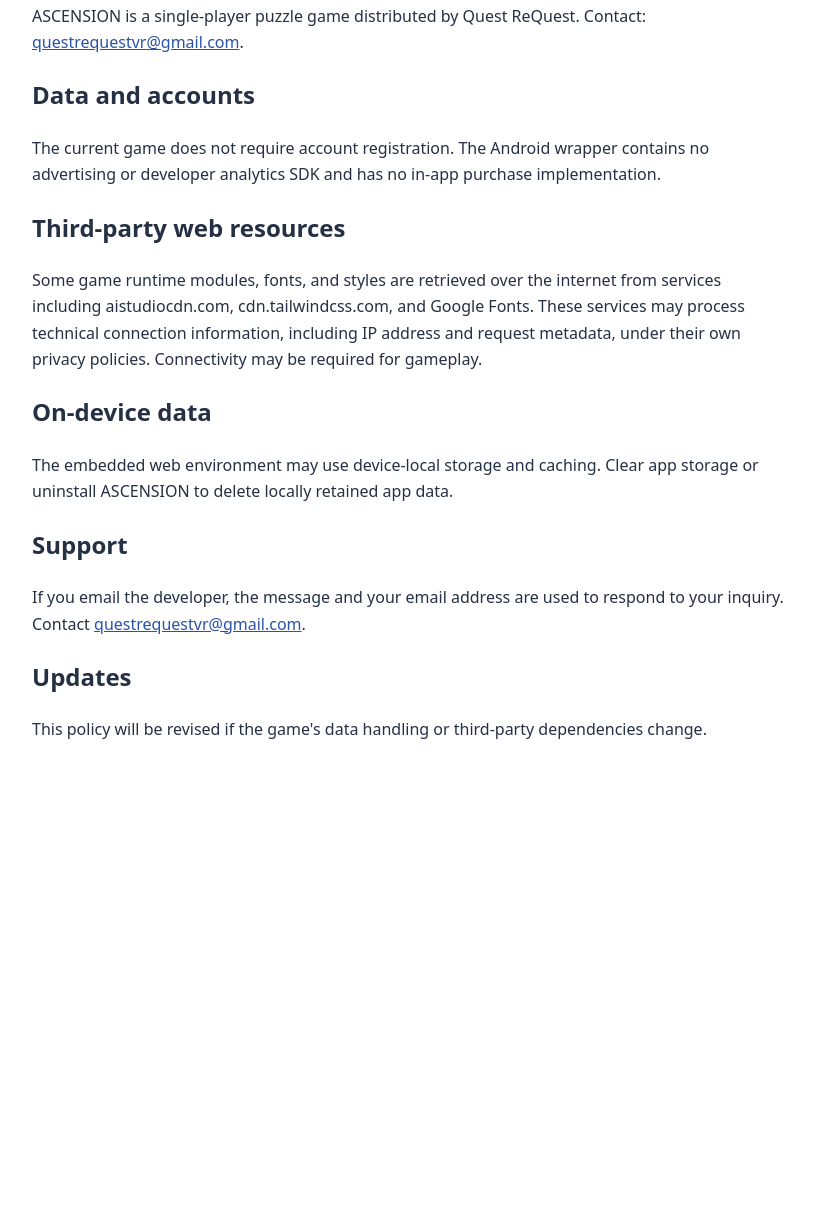
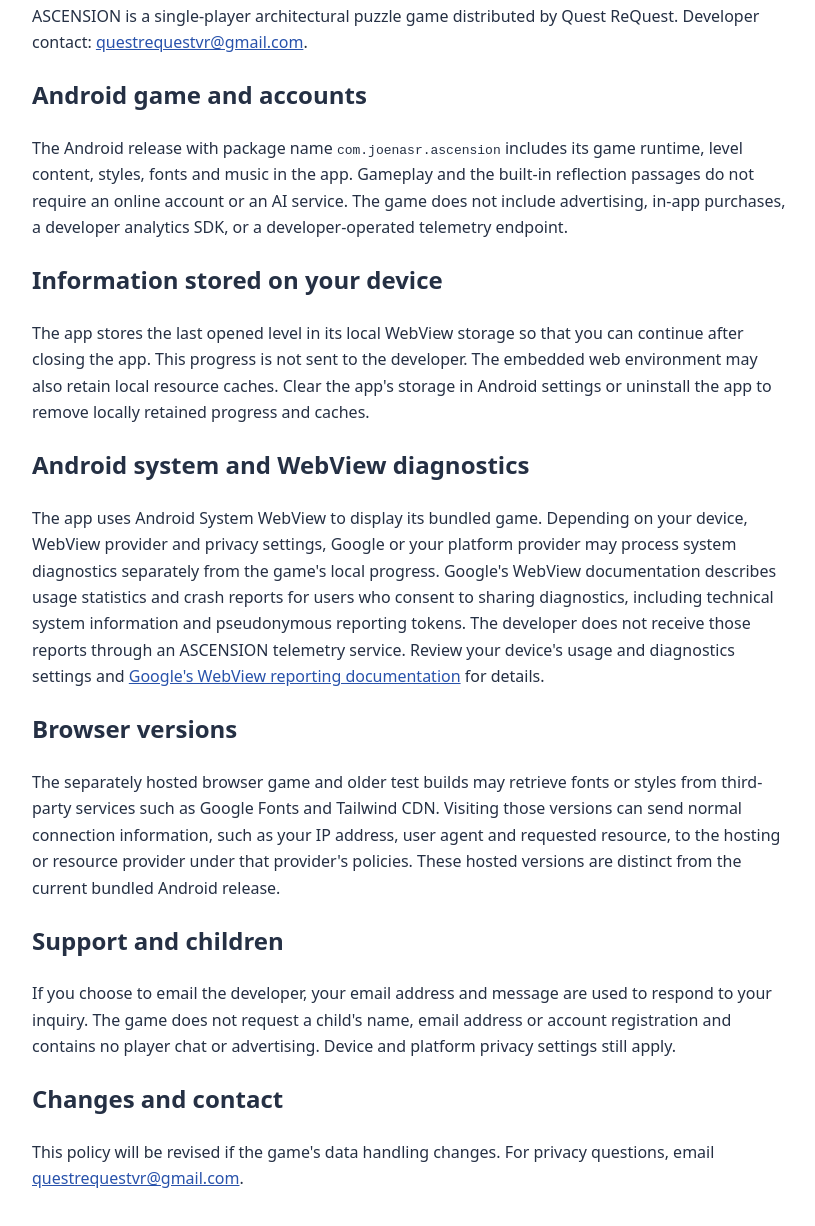
Before and after one commit to Joenasriani/ascension-opt, a plain HTML site: page privacy.html in a window 1280 px wide. Shown: the part 162-1388 px from the top of the page, without its empty margins (228-1043 px from the left). Before the commit the page ends 953 px from the top, so only its background shows below. Drawn offline with Linux system fonts and the light colour scheme.

Commit message:
Clarify bundled ASCENSION Android privacy, local progress and WebView diagnostics

```diff
--- a/privacy.html
+++ b/privacy.html
@@ -1,3 +1,22 @@
 <!doctype html>
-<html lang="en"><head><meta charset="utf-8"><meta name="viewport" content="width=device-width,initial-scale=1"><title>ASCENSION – Privacy Policy</title><style>body{font-family:system-ui,sans-serif;line-height:1.65;max-width:760px;margin:48px auto;padding:0 20px;color:#253044}a{color:#2852ab}</style></head>
-<body><h1>ASCENSION – Privacy Policy</h1><p>Effective: November 22, 2026</p><p>ASCENSION is a single-player puzzle game distributed by Quest ReQuest. Contact: <a href="mailto:questrequestvr@gmail.com">questrequestvr@gmail.com</a>.</p><h2>Data and accounts</h2><p>The current game does not require account registration. The Android wrapper contains no advertising or developer analytics SDK and has no in-app purchase implementation.</p><h2>Third-party web resources</h2><p>Some game runtime modules, fonts, and styles are retrieved over the internet from services including aistudiocdn.com, cdn.tailwindcss.com, and Google Fonts. These services may process technical connection information, including IP address and request metadata, under their own privacy policies. Connectivity may be required for gameplay.</p><h2>On-device data</h2><p>The embedded web environment may use device-local storage and caching. Clear app storage or uninstall ASCENSION to delete locally retained app data.</p><h2>Support</h2><p>If you email the developer, the message and your email address are used to respond to your inquiry. Contact <a href="mailto:questrequestvr@gmail.com">questrequestvr@gmail.com</a>.</p><h2>Updates</h2><p>This policy will be revised if the game's data handling or third-party dependencies change.</p></body></html>
+<html lang="en">
+<head><meta charset="utf-8"><meta name="viewport" content="width=device-width,initial-scale=1">
+<title>ASCENSION – Privacy Policy</title>
+<style>body{font-family:system-ui,sans-serif;line-height:1.65;max-width:760px;margin:48px auto;padding:0 20px;color:#253044}a{color:#2852ab}</style></head>
+<body>
+<h1>ASCENSION – Privacy Policy</h1>
+<p>Effective: November 22, 2026</p>
+<p>ASCENSION is a single-player architectural puzzle game distributed by Quest ReQuest. Developer contact: <a href="mailto:questrequestvr@gmail.com">questrequestvr@gmail.com</a>.</p>
+<h2>Android game and accounts</h2>
+<p>The Android release with package name <code>com.joenasr.ascension</code> includes its game runtime, level content, styles, fonts and music in the app. Gameplay and the built-in reflection passages do not require an online account or an AI service. The game does not include advertising, in-app purchases, a developer analytics SDK, or a developer-operated telemetry endpoint.</p>
+<h2>Information stored on your device</h2>
+<p>The app stores the last opened level in its local WebView storage so that you can continue after closing the app. This progress is not sent to the developer. The embedded web environment may also retain local resource caches. Clear the app's storage in Android settings or uninstall the app to remove locally retained progress and caches.</p>
+<h2>Android system and WebView diagnostics</h2>
+<p>The app uses Android System WebView to display its bundled game. Depending on your device, WebView provider and privacy settings, Google or your platform provider may process system diagnostics separately from the game's local progress. Google's WebView documentation describes usage statistics and crash reports for users who consent to sharing diagnostics, including technical system information and pseudonymous reporting tokens. The developer does not receive those reports through an ASCENSION telemetry service. Review your device's usage and diagnostics settings and <a href="https://developer.android.com/develop/ui/views/layout/webapps/webview-privacy">Google's WebView reporting documentation</a> for details.</p>
+<h2>Browser versions</h2>
+<p>The separately hosted browser game and older test builds may retrieve fonts or styles from third-party services such as Google Fonts and Tailwind CDN. Visiting those versions can send normal connection information, such as your IP address, user agent and requested resource, to the hosting or resource provider under that provider's policies. These hosted versions are distinct from the current bundled Android release.</p>
+<h2>Support and children</h2>
+<p>If you choose to email the developer, your email address and message are used to respond to your inquiry. The game does not request a child's name, email address or account registration and contains no player chat or advertising. Device and platform privacy settings still apply.</p>
+<h2>Changes and contact</h2>
+<p>This policy will be revised if the game's data handling changes. For privacy questions, email <a href="mailto:questrequestvr@gmail.com">questrequestvr@gmail.com</a>.</p>
+</body></html>
```
